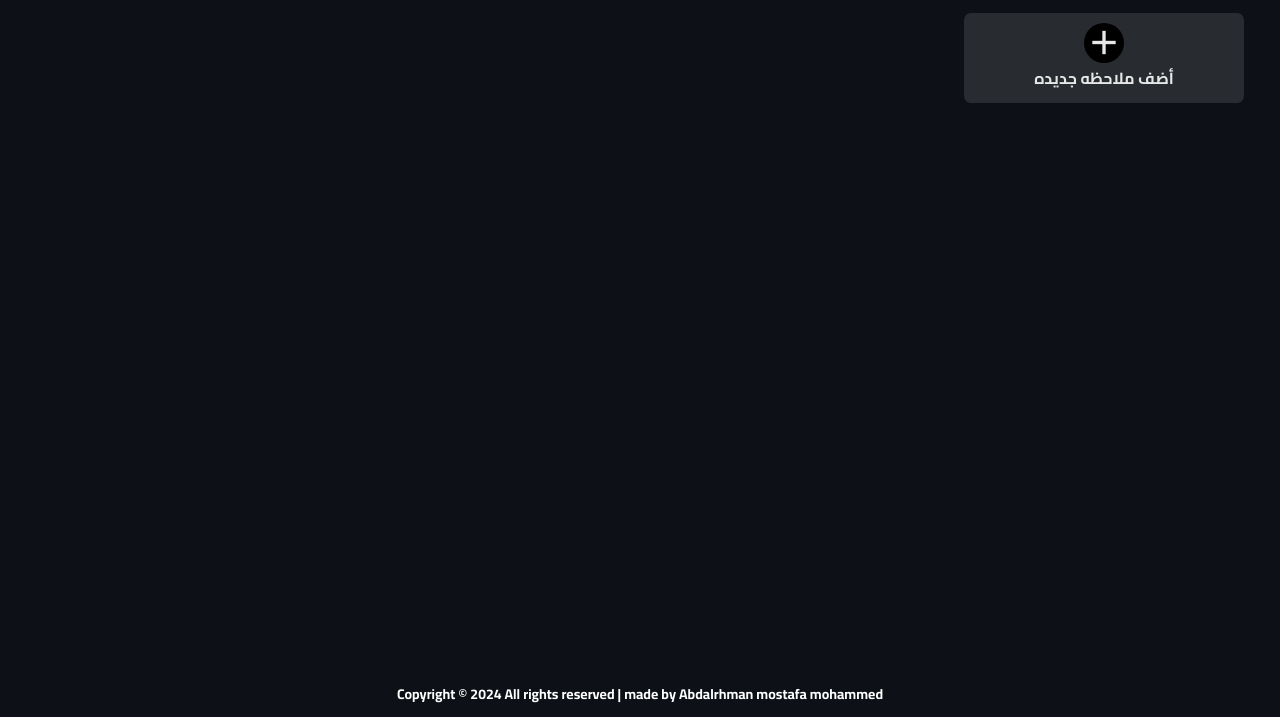
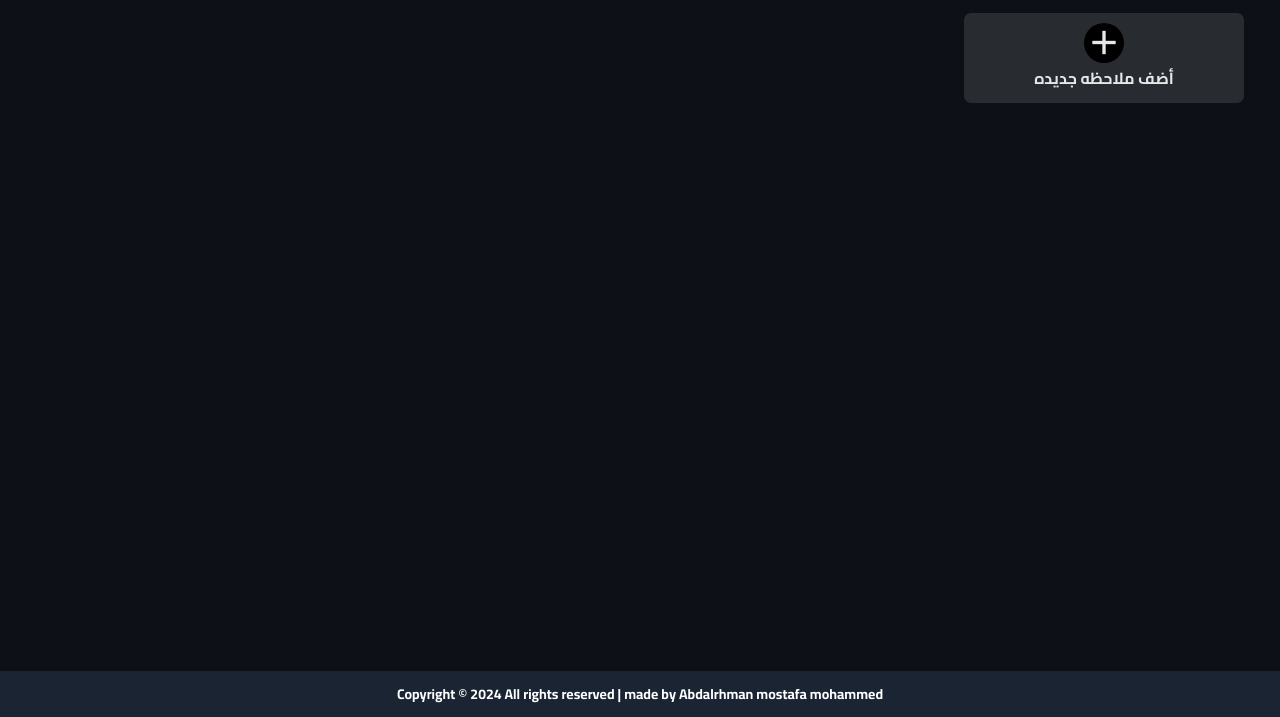
Before and after one commit to Pop-hub-hub/notes, a plain HTML site: page index.html in a window 1280 px wide. Shown: the part 83-800 px from the top of the page. Drawn offline with nearby package versions, Linux system fonts and the light colour scheme.

Commit message:
Update style.css

```diff
--- a/style.css
+++ b/style.css
@@ -186,7 +186,7 @@ body{
     bottom: 0;
     width: 100%;
     text-align: center;
-    background-color: #0d1117;
+    background-color: #1a2432;
     padding: 10px 0;
 }
 .footer {
```
